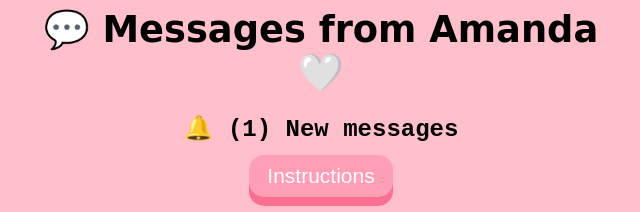
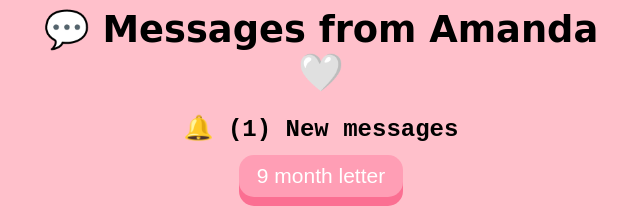
Before and after one commit to amandawangg/Message, a plain HTML site: page index.html in a window 1280 px wide. Shown: the top 212 px of the page, without its empty margins (319-959 px from the left). Drawn offline with Linux system fonts and the light colour scheme.

Commit message:
added 9 month letter

```diff
--- a/index.html
+++ b/index.html
@@ -55,7 +55,7 @@
 
     <h2>🔔 (1) New messages</h2>
 
-      <button onclick="window.location.href = 'intro.html';">Instructions </button><br>
+      <button onclick="window.location.href = '9months_letter.html';">9 month letter </button><br>
       <br>
 
     <img src="noti.gif">
```
